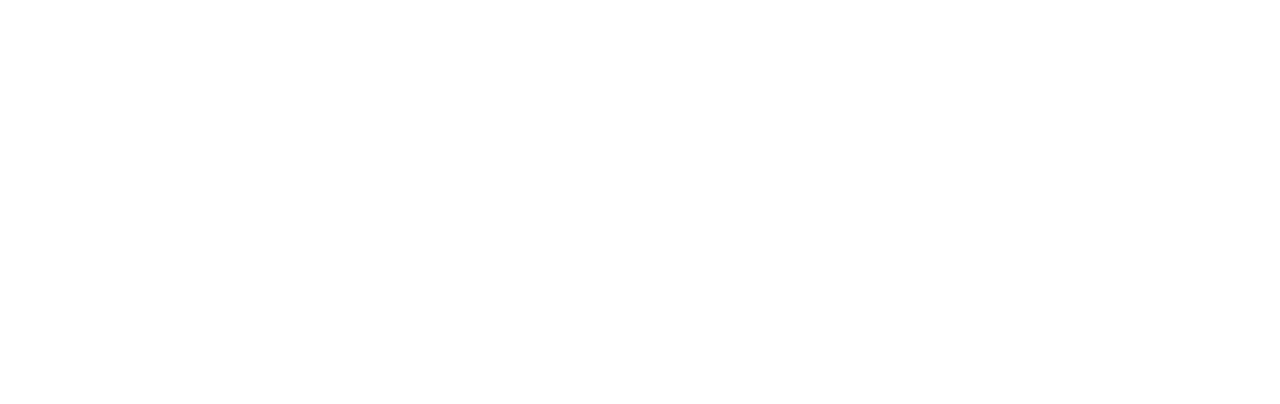
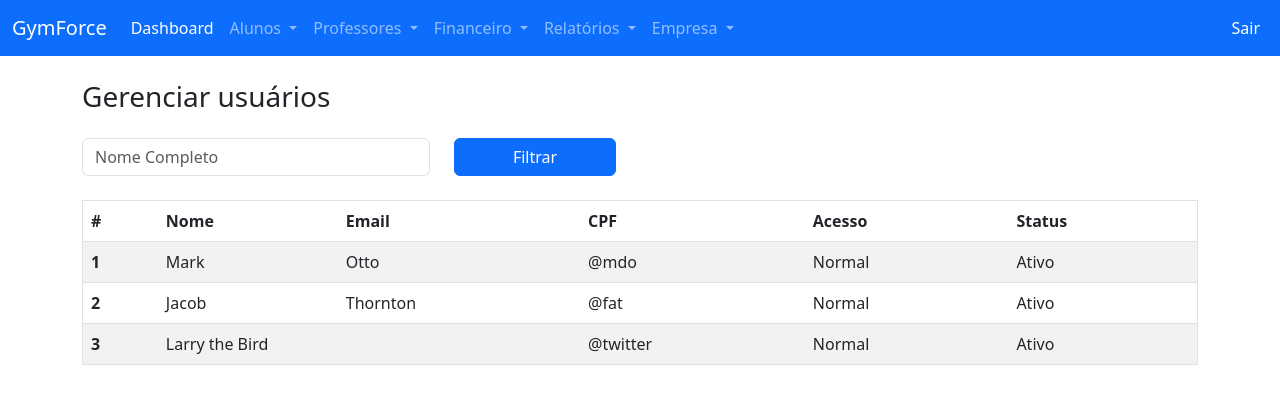
Before and after one commit to thainansousa/gymforce, a Django app: page /usuario/gerenciar in a window 1280 px wide. Before the commit the part shown is empty. Shown: the top 404 px of the page. Run offline with Django 4.2, Linux system fonts and the light colour scheme.

Commit message:
criado tela para gerenciar usuarios

```diff
--- a/templates/bases/base.html
+++ b/templates/bases/base.html
@@ -71,7 +71,7 @@
                                     <li><a class="dropdown-item" href="#">Gerenciar empresa</a></li>
                                     <li><hr class="dropdown-divider"></li>
                                     <li><a class="dropdown-item" href="{% url 'novoUsuario' %}">Novo usuário</a></li>
-                                    <li><a class="dropdown-item" href="#">Gerenciar usuários</a></li>
+                                    <li><a class="dropdown-item" href="{% url 'gerenciarUsuario' %}">Gerenciar usuários</a></li>
                                 </ul>
                             </li>
                         </ul>
--- a/usuarios/templates/gerenciar.html
+++ b/usuarios/templates/gerenciar.html
@@ -0,0 +1,68 @@
+{% extends 'bases/base.html' %}
+
+{% load static %}
+
+{% block 'title' %}GymForce - Gerenciar usuários{% endblock %}
+
+{% block 'head' %}{% endblock %}
+
+{% block 'body' %}
+
+    <div class="container">
+        <h1 class="fs-3">Gerenciar usuários</h1>
+
+        <div class="row mt-4">
+                <form action="" class="row">
+                    <div class="col-4">
+                        <input type="text" class="form-control" placeholder="Nome Completo" aria-label="Nome Completo">
+                    </div>
+                    <div class="col-2 d-grid">
+                        <button type="submit" class="btn btn-primary">Filtrar</button>
+                    </div>
+                </form>
+        </div>
+
+        <div class="row mt-4">
+            <div class="col">
+                <table class="table table table-striped border">
+                    <thead>
+                        <tr>
+                            <th scope="col">#</th>
+                            <th scope="col">Nome</th>
+                            <th scope="col">Email</th>
+                            <th scope="col">CPF</th>
+                            <th scope="col">Acesso</th>
+                            <th scope="col">Status</th>
+                        </tr>
+                    </thead>
+                    <tbody>
+                        <tr>
+                            <th scope="row">1</th>
+                            <td>Mark</td>
+                            <td>Otto</td>
+                            <td>@mdo</td>
+                            <td>Normal</td>
+                            <td>Ativo</td>
+                        </tr>
+                        <tr>
+                            <th scope="row">2</th>
+                            <td>Jacob</td>
+                            <td>Thornton</td>
+                            <td>@fat</td>
+                            <td>Normal</td>
+                            <td>Ativo</td>
+                        </tr>
+                        <tr>
+                            <th scope="row">3</th>
+                            <td colspan="2">Larry the Bird</td>
+                            <td>@twitter</td>
+                            <td>Normal</td>
+                            <td>Ativo</td>
+                        </tr>
+                    </tbody>
+                </table>
+            </div>
+        </div>
+    </div>
+
+{% endblock %}
```
